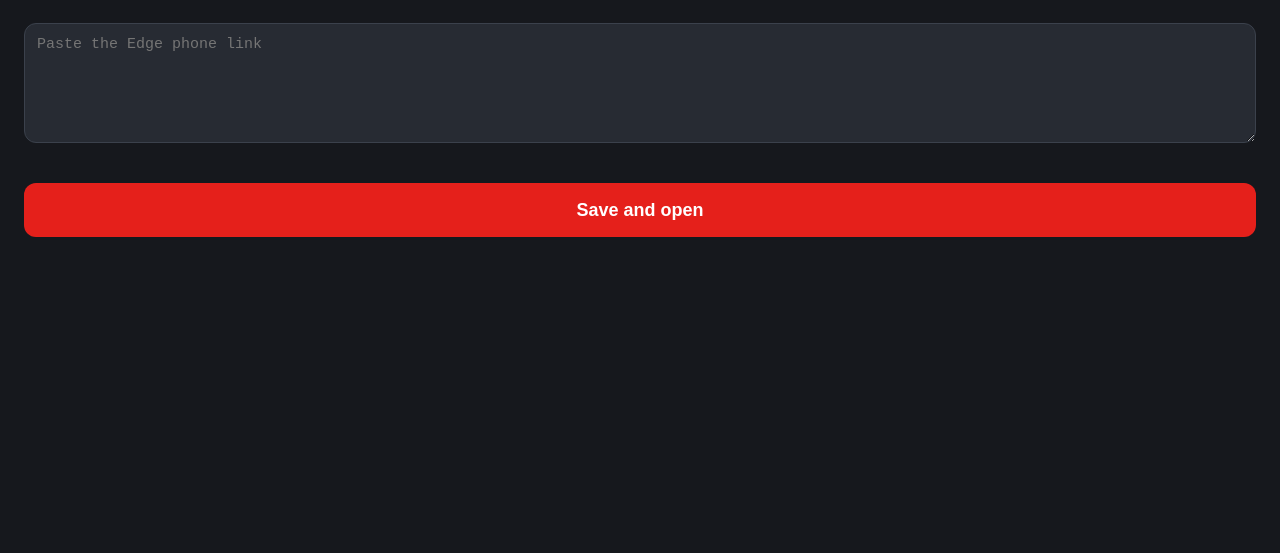
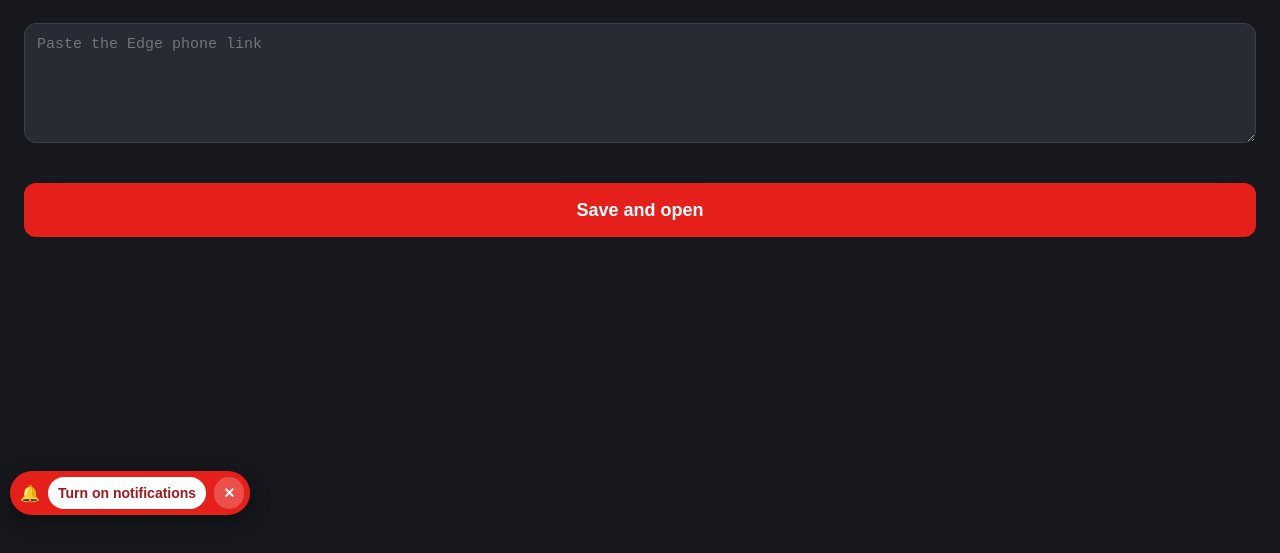
Before and after one commit to JuanLeadingEdge/le-edge, a plain HTML site: page index.html in a window 1280 px wide. Shown: the part 219-772 px from the top of the page. Drawn offline with Linux system fonts and the light colour scheme.

Commit message:
Add files via upload

```diff
--- a/index.html
+++ b/index.html
@@ -55,6 +55,7 @@
 </div>
 <iframe id="app" title="LE Edge" allow="clipboard-write" style="display:none"></iframe>
 <div id="reset" aria-hidden="true"></div>
+<div id="diag" style="display:none;position:fixed;z-index:4;left:8px;right:8px;top:calc(env(safe-area-inset-top) + 8px);padding:10px;border-radius:10px;background:#000;color:#8fd18a;font:12px monospace;word-break:break-word"></div>
 <div id="notif"><span aria-hidden="true">&#128276;</span><button type="button" class="on" id="notifOn">Turn on notifications</button><button type="button" class="x" id="notifLater" aria-label="Hide for now">&#10005;</button></div>
 <script>
   var KEY_NAME = 'leEdgePhoneLink';
@@ -94,7 +95,7 @@
   if (valid(u)) open(phoneLink(u)); else showSetup('');
 
   // ---------- WO-058: notifications (OneSignal) + app icon badge ----------
-  var APP_ID = 'a934a2fe-4474-48dc-af9e-8827efb8c3ef';
+  var APP_ID = 'a934a2fe-4474-48dc-af9e-8827efb8c3ef', WRAPPER_VERSION = '58c';
   var OS = null, LATER = false;
   function notifOn() {
     try { if (OS) return !!(OS.Notifications.permission && OS.User.PushSubscription.optedIn); } catch (e) {}
@@ -110,7 +111,8 @@
     var f = document.getElementById('app');
     if (f && f.contentWindow) toFrames(f.contentWindow, { type: 'le-notif', on: notifOn() }, 0);
     // The bell shows by itself whenever notifications are not on (not waiting for the page or for OneSignal).
-    document.getElementById('notif').style.display = !notifOn() && !LATER && valid(stored()) ? 'flex' : 'none';
+    document.getElementById('notif').style.display = !notifOn() && !LATER ? 'flex' : 'none';
+    diag();
   }
   window.OneSignalDeferred = window.OneSignalDeferred || [];
   window.OneSignalDeferred.push(async function (OneSignal) {
@@ -131,6 +133,18 @@
     tellApp();
   });
   document.getElementById('notifLater').addEventListener('click', function () { LATER = true; tellApp(); });
+  // Diagnostics (no secrets): open with #diag, or hold the bell for 2 seconds.
+  function diag() {
+    var el = document.getElementById('diag'); if (!el) return;
+    var perm = 'n/a'; try { perm = typeof Notification === 'undefined' ? 'no Notification API' : Notification.permission; } catch (e) {}
+    var sub = 'n/a'; try { sub = OS ? String(OS.User.PushSubscription.optedIn) : 'OneSignal not loaded'; } catch (e) {}
+    el.textContent = 'wrapper ' + WRAPPER_VERSION + ' | standalone ' + (navigator.standalone === true || matchMedia('(display-mode: standalone)').matches) +
+      ' | permission ' + perm + ' | opted in ' + sub + ' | push API ' + ('PushManager' in window) + ' | badge API ' + !!navigator.setAppBadge;
+  }
+  var bellHold = null;
+  document.getElementById('notif').addEventListener('touchstart', function () { bellHold = setTimeout(function () { document.getElementById('diag').style.display = 'block'; diag(); }, 2000); }, { passive: true });
+  document.getElementById('notif').addEventListener('touchend', function () { clearTimeout(bellHold); });
+  if (location.hash === '#diag') setTimeout(function () { document.getElementById('diag').style.display = 'block'; diag(); }, 500);
   tellApp(); // show the bell right away; OneSignal updates it when it loads
   setTimeout(tellApp, 4000);
   // Messages from the Edge page (it posts to window.top = this page): badge count and "hello".
```
